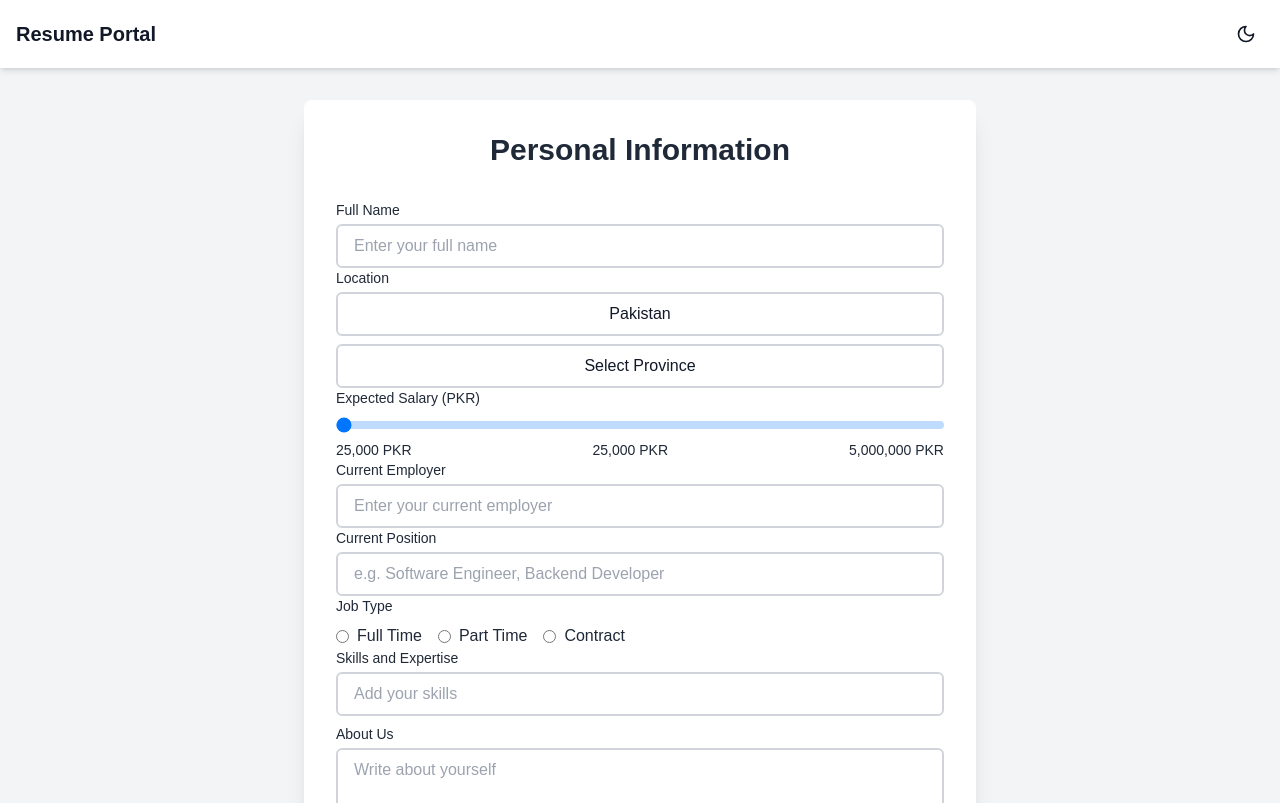
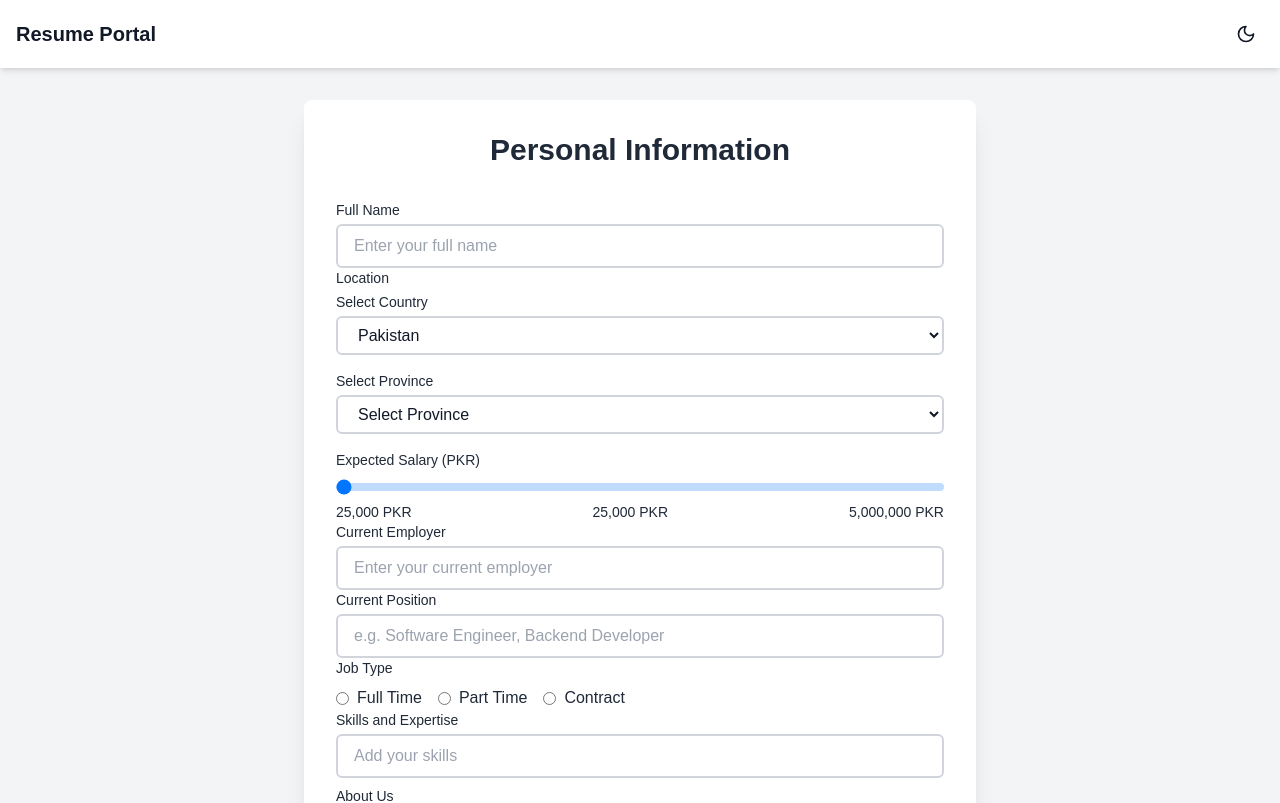
Before and after one commit to MinhajAlbeez/Jobite, a Next.js app: page /information in a window 1280 px wide. Shown: the top 803 px of the page. Built offline with nearby package versions, Linux system fonts and the light colour scheme.

Commit message:
cityselect

```diff
--- a/src/app/components/CitySelector.jsx
+++ b/src/app/components/CitySelector.jsx
@@ -1,44 +1,13 @@
-import React, { useState, useMemo, useEffect } from 'react';
+import React, { useMemo, useEffect } from 'react';
 import CountryData from '../../data/CountryData.json'; // Adjust this path as needed
 
-const CitySelector = ({ selectedCountry, setSelectedCountry, selectedProvince, setSelectedProvince, setCity, darkMode }) => {
-  const [dropdownOpen, setDropdownOpen] = useState({ country: false, province: false, city: false });
-  const [citySearch, setCitySearch] = useState('');
-
+const CitySelector = ({ selectedCountry, setSelectedCountry, selectedProvince, setSelectedProvince, setCity, darkMode,city }) => {
   // Set default country to Pakistan if not already set
   useEffect(() => {
     if (!selectedCountry) {
       setSelectedCountry('Pakistan');
     }
   }, [selectedCountry, setSelectedCountry]);
-
-  const handleCountryChange = (country) => {
-    setSelectedCountry(country);
-    setSelectedProvince(''); // Clear selected province when country changes
-    setCity('');
-    setCitySearch('');
-    setDropdownOpen({ country: false, province: false, city: false });
-  };
-
-  const handleProvinceChange = (province) => {
-    setSelectedProvince(province);
-    setCity('');
-    setCitySearch('');
-    setDropdownOpen({ country: false, province: false, city: true });
-  };
-
-  const handleCityChange = (city) => {
-    setCity(city);
-    setCitySearch(city);
-    setDropdownOpen({ country: false, province: false, city: false });
-    console.log('Dropdown state after city change:', dropdownOpen); // Debugging
-  };
-
-  useEffect(() => {
-    console.log('Updated dropdown state:', dropdownOpen);
-  }, [dropdownOpen]);
-
-
 
   const filteredProvinces = useMemo(() => {
     if (!selectedCountry) return [];
@@ -50,88 +19,66 @@ const CitySelector = ({ selectedCountry, setSelectedCountry, selectedProvince, s
     const provinceData = CountryData[selectedCountry]?.Provinces.find(
       (province) => province.name === selectedProvince
     );
-    console.log('Filtered Cities:', provinceData ? provinceData.cities : []); // Debugging output
     return provinceData ? provinceData.cities : [];
   }, [selectedProvince, selectedCountry]);
 
   return (
     <div>
       <label className="block text-sm font-medium mb-1">Location</label>
-      <div className="relative">
+
       {/* Country Dropdown */}
-        <button
-          type="button"
-          onClick={() => setDropdownOpen(prev => ({ ...prev, country: !prev.country }))}
+      <div className="mb-4">
+        <label className="block text-sm font-medium mb-1">Select Country</label>
+        <select
+          value={selectedCountry}
+          onChange={(e) => setSelectedCountry(e.target.value)}
           className={`w-full px-4 py-2 rounded-md border-2 ${darkMode ? "border-gray-600 bg-gray-700 text-white" : "border-gray-300 bg-white text-gray-900"} focus:border-blue-500 focus:ring focus:ring-blue-200 transition duration-200`}
         >
-          {selectedCountry || 'Select Country'}
-        </button>
-        {dropdownOpen.country && (
-          <ul className={`absolute z-10 w-full mt-1 rounded-md shadow-lg max-h-60 overflow-auto ${darkMode ? "bg-gray-700 text-white" : "bg-white text-gray-900"}`}>
           {Object.keys(CountryData).map((country) => (
-              <li
-                key={country}
-                className={`px-4 py-2 cursor-pointer ${darkMode ? "hover:bg-gray-600" : "hover:bg-gray-100"}`}
-                onClick={() => handleCountryChange(country)}
-              >
+            <option key={country} value={country}>
               {country}
-              </li>
+            </option>
           ))}
-          </ul>
-        )}
+        </select>
+      </div>
 
       {/* Province Dropdown */}
       {selectedCountry && (
-          <div className="relative mt-2">
-            <button
-              type="button"
-              onClick={() => setDropdownOpen(prev => ({ ...prev, province: !prev.province }))}
+        <div className="mb-4">
+          <label className="block text-sm font-medium mb-1">Select Province</label>
+          <select
+            value={selectedProvince}
+            onChange={(e) => setSelectedProvince(e.target.value)}
             className={`w-full px-4 py-2 rounded-md border-2 ${darkMode ? "border-gray-600 bg-gray-700 text-white" : "border-gray-300 bg-white text-gray-900"} focus:border-blue-500 focus:ring focus:ring-blue-200 transition duration-200`}
           >
-              {selectedProvince || 'Select Province'}
-            </button>
-            {dropdownOpen.province && (
-              <ul className={`absolute z-10 w-full mt-1 rounded-md shadow-lg max-h-60 overflow-auto ${darkMode ? "bg-gray-700 text-white" : "bg-white text-gray-900"}`}>
+            <option value="">Select Province</option>
             {filteredProvinces.map((province) => (
-                  <li
-                    key={province.name}
-                    className={`px-4 py-2 cursor-pointer ${darkMode ? "hover:bg-gray-600" : "hover:bg-gray-100"}`}
-                    onClick={() => handleProvinceChange(province.name)}
-                  >
+              <option key={province.name} value={province.name}>
                 {province.name}
-                  </li>
+              </option>
             ))}
-              </ul>
-            )}
+          </select>
         </div>
       )}
 
-        {/* City Input */}
+      {/* City Dropdown */}
       {selectedProvince && (
-          <div className="relative mt-2">
-            <input
-              type="text"
-              value={citySearch}
-              onChange={(e) => setCitySearch(e.target.value)}
+        <div className="mb-4">
+          <label className="block text-sm font-medium mb-1">Select City</label>
+          <select
+            value={city}
+            onChange={(e) => setCity(e.target.value)}
             className={`w-full px-4 py-2 rounded-md border-2 ${darkMode ? "border-gray-600 bg-gray-700 text-white" : "border-gray-300 bg-white text-gray-900"} focus:border-blue-500 focus:ring focus:ring-blue-200 transition duration-200`}
-              placeholder="Search for a city"
-            />
-            {citySearch && filteredCities.length > 0 && (
-              <ul className={`absolute z-10 w-full mt-1 rounded-md shadow-lg max-h-60 overflow-auto ${darkMode ? "bg-gray-700 text-white" : "bg-white text-gray-900"}`}>
-                {filteredCities.filter(city => city.toLowerCase().includes(citySearch.toLowerCase())).map((city, index) => (
-                  <li
-                    key={index}
-                    className={`px-4 py-2 cursor-pointer ${darkMode ? "hover:bg-gray-600" : "hover:bg-gray-100"}`}
-                    onClick={() => handleCityChange(city)}
           >
+            <option value="">Select City</option>
+            {filteredCities.map((city, index) => (
+              <option key={index} value={city}>
                 {city}
-                  </li>
+              </option>
             ))}
-              </ul>
-            )}
+          </select>
         </div>
       )}
-      </div>
     </div>
   );
 };
--- a/src/app/information/page.jsx
+++ b/src/app/information/page.jsx
@@ -10,7 +10,7 @@ import Button from "../helpers/Button";
 import CitySelector from "../components/CitySelector";
 import Link from "next/link";
 import TextField from "../helpers/TextField";
-import { toast } from 'react-toastify'; // Import toast
+import { toast } from "react-toastify"; // Import toast
 
 const pakistaniCities = [
   "Karachi",
@@ -81,30 +81,30 @@ const ResumePortal = () => {
     e.preventDefault();
 
     const formData = new FormData();
-    formData.append('fullName', name);
-    formData.append('city', city);
-    formData.append('expectedSalary', Number(salary));
-    formData.append('jobType', jobtype);
-    skills.forEach(skill => formData.append('skills[]', skill));
-    formData.append('aboutUs', aboutUsValue);
-    formData.append('resume', fileInputRef.current.files[0]); // File upload
+    formData.append("fullName", name);
+    formData.append("city", city);
+    formData.append("expectedSalary", Number(salary));
+    formData.append("jobType", jobtype);
+    skills.forEach((skill) => formData.append("skills[]", skill));
+    formData.append("aboutUs", aboutUsValue);
+    formData.append("resume", fileInputRef.current.files[0]); // File upload
     try {
       const response = await axios.post(
         // "http://localhost:8000/info/createInfo",
         "https://jobite-server.vercel.app/info/createInfo",
 
         formData,
-        { headers: { 'Content-Type': 'multipart/form-data' } }
+        { headers: { "Content-Type": "multipart/form-data" } }
       );
-      toast.success('Submission successful!');
-      window.location.href = '/';
+      toast.success("Submission successful!");
+      setTimeout(() => {
+        window.location.href = "/";
+      }, 3000);
     } catch (error) {
       console.error("There was an error!", error);
-      toast.error('Submission failed. Please try again.');
+      toast.error("Submission failed. Please try again.");
     }
   };
-
-
 
   const handleCityChange = (e) => {
     const value = e.target.value;
```
Lines whose indentation alone changed are shown as unchanged.
